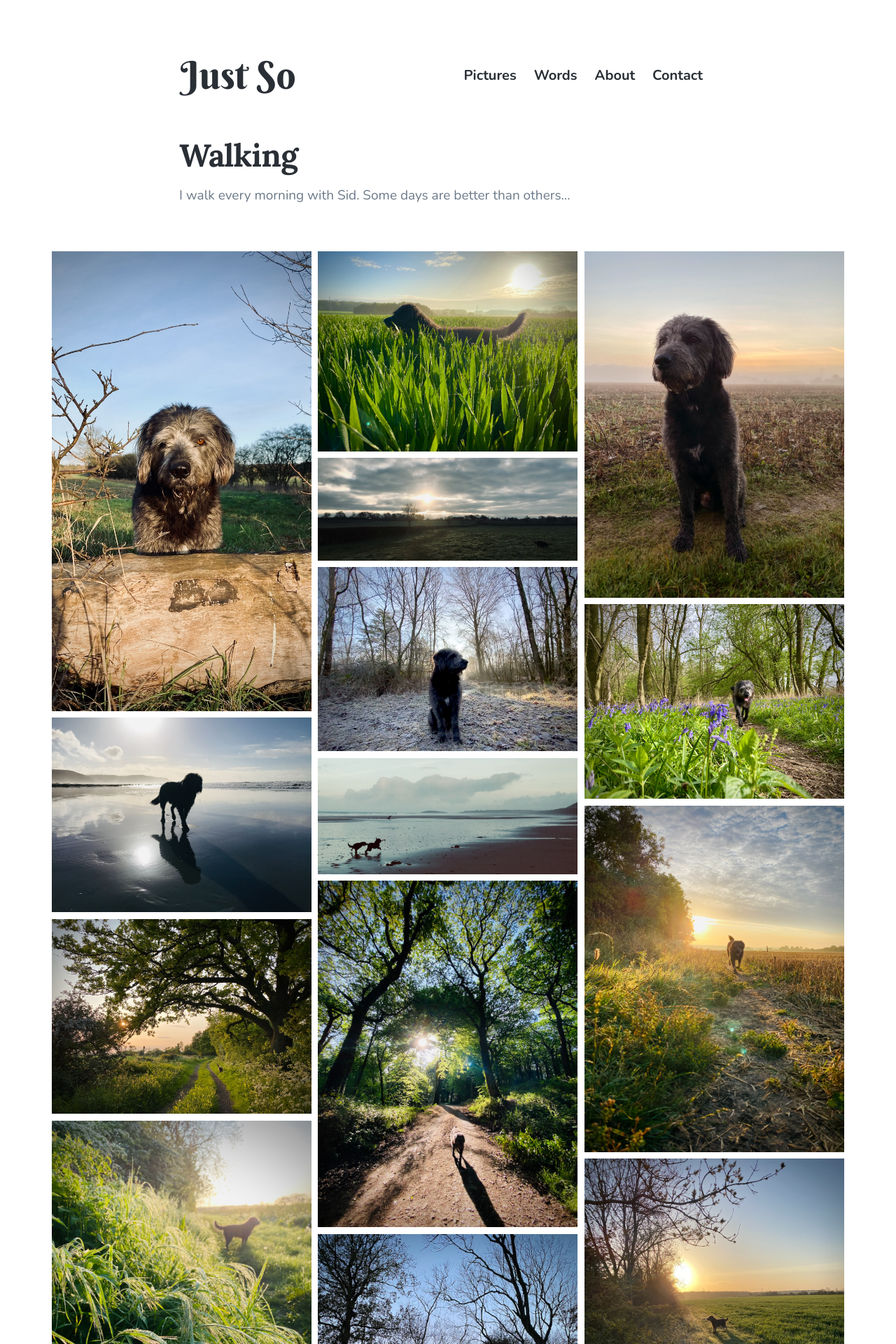
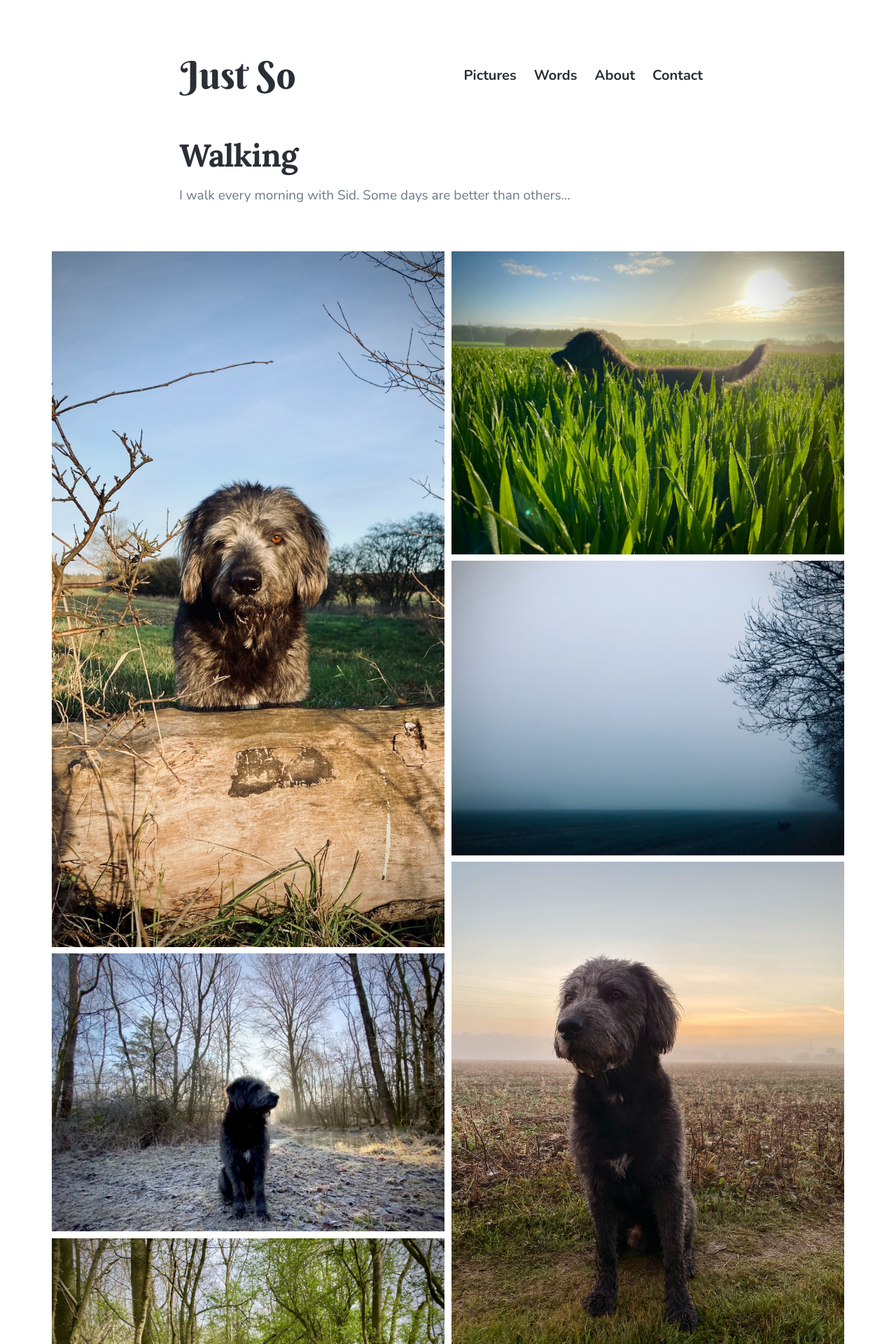
Before and after one commit to samgrant/justso, a Jekyll site: the page built from _galleries/2024-01-03-walking.md, in a window 1280 px wide. Shown: the top 1920 px of the page at 70% size. Built offline with Jekyll 4.4.1, drawn with Linux system fonts in a browser that asks for light colours; nearby versions of some CDN libraries.

Commit message:
Reducing number of images in gallery to 12

```diff
--- a/_galleries/2024-01-03-walking.md
+++ b/_galleries/2024-01-03-walking.md
@@ -6,31 +6,18 @@ date: 2024-01-03 00:00:00
 description: 'Today cloudless sky'
 featured_image: '/images/walking/dw_07.jpeg'
 ---
-<div class="gallery" data-columns="3">
+<div class="gallery" data-columns="2">
 	<img src="/images/walking/dw_01.jpeg">
 	<img src="/images/walking/dw_02.jpeg">
+	<img src="/images/walking/dw_16.jpeg">
 	<img src="/images/walking/dw_03.jpeg">
-	<img src="/images/walking/dw_17.jpeg">
 	<img src="/images/walking/dw_04.jpeg">
 	<img src="/images/walking/dw_05.jpeg">
 	<img src="/images/walking/dw_06.jpeg">
-	<img src="/images/walking/dw_26.jpeg">
 	<img src="/images/walking/dw_07.jpeg">
 	<img src="/images/walking/dw_08.jpeg">
 	<img src="/images/walking/dw_09.jpeg">
-	<img src="/images/walking/dw_10.jpeg">
-	<img src="/images/walking/dw_11.jpeg">
-	<img src="/images/walking/dw_12.jpeg">
-	<img src="/images/walking/dw_13.jpeg">
 	<img src="/images/walking/dw_14.jpeg">
-	<img src="/images/walking/dw_15.jpeg">
-	<img src="/images/walking/dw_16.jpeg">
-	<img src="/images/walking/dw_18.jpeg">
-	<img src="/images/walking/dw_19.jpeg">
 	<img src="/images/walking/dw_20.jpeg">
-	<img src="/images/walking/dw_21.jpeg">
 	<img src="/images/walking/dw_22.jpeg">
-	<img src="/images/walking/dw_23.jpeg">
-	<img src="/images/walking/dw_24.jpeg">
-	<img src="/images/walking/dw_25.jpeg">
 </div>
```
Also changed, not shown: 2 other files.
